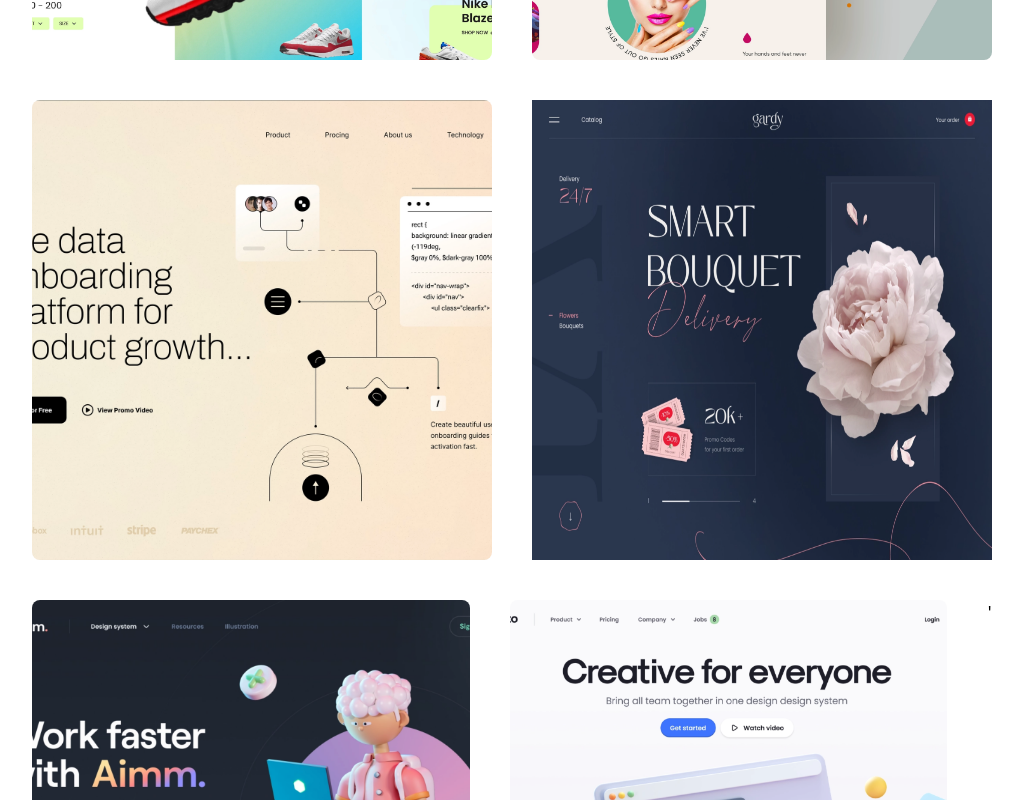
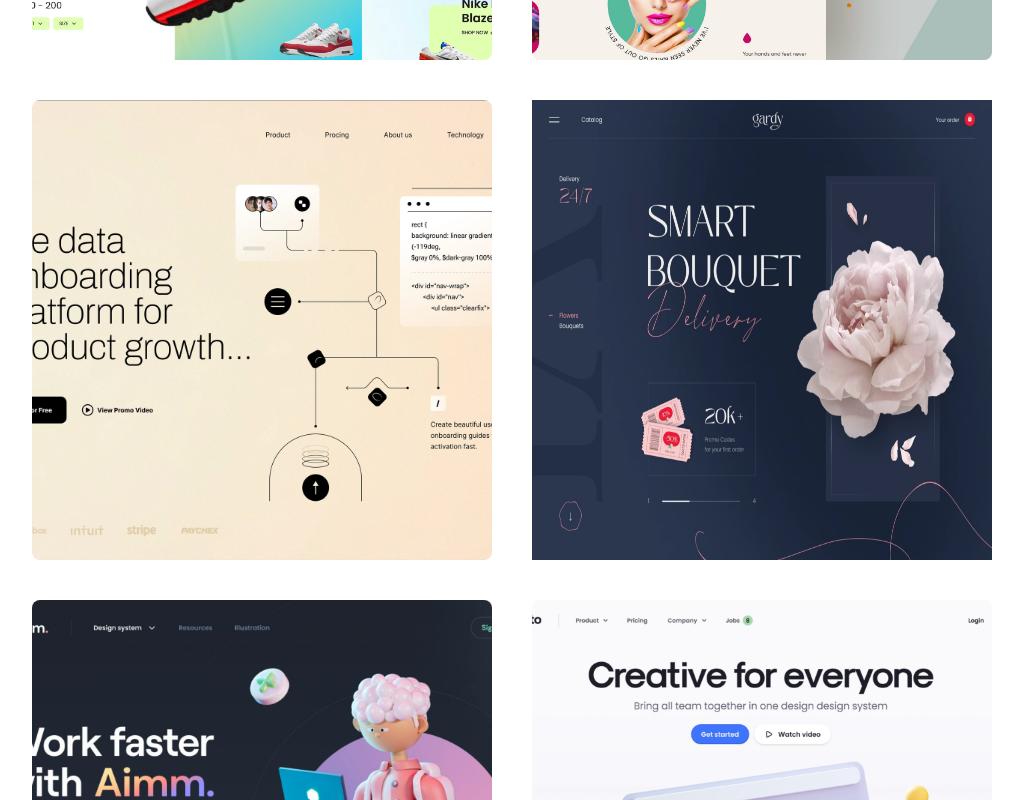
Before and after one commit to salvadorsalazar/react-portfolio, a Next.js app: page / in a window 1280 px wide. Shown: the part 2366-3166 px from the top of the page, without its empty margins (128-1151 px from the left). Built offline with nearby package versions, Linux system fonts and the light colour scheme.

Commit message:
Update index.js

```diff
--- a/pages/index.js
+++ b/pages/index.js
@@ -185,7 +185,7 @@ export default function Home() {
             <div className='basis-1/3 flex-1'><Image src={web4} classNamer='ounded-lg object-cover' width={'100%'} height={'100%'} layout='responsive'/></div>
             <div className='basis-1/3 flex-1'><Image src={web5} className='rounded-lg object-cover' width={'100%'} height={'100%'} layout='responsive'/></div>
             <div className='basis-1/3 flex-1'><Image src={web6} className='rounded-lg object-cover'  width={'100%'} height={'100%'} layout='responsive'/></div>
-'
+
 
 
 
```
